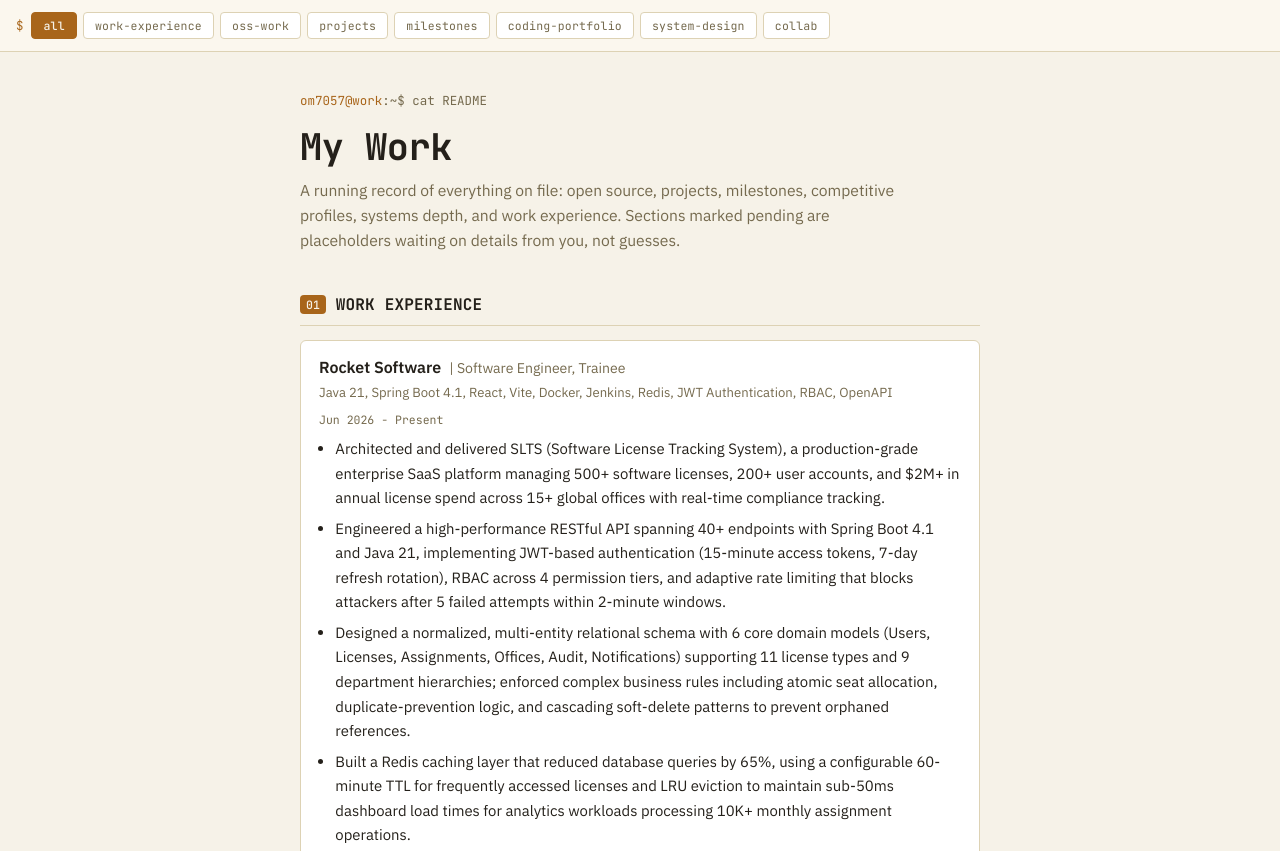
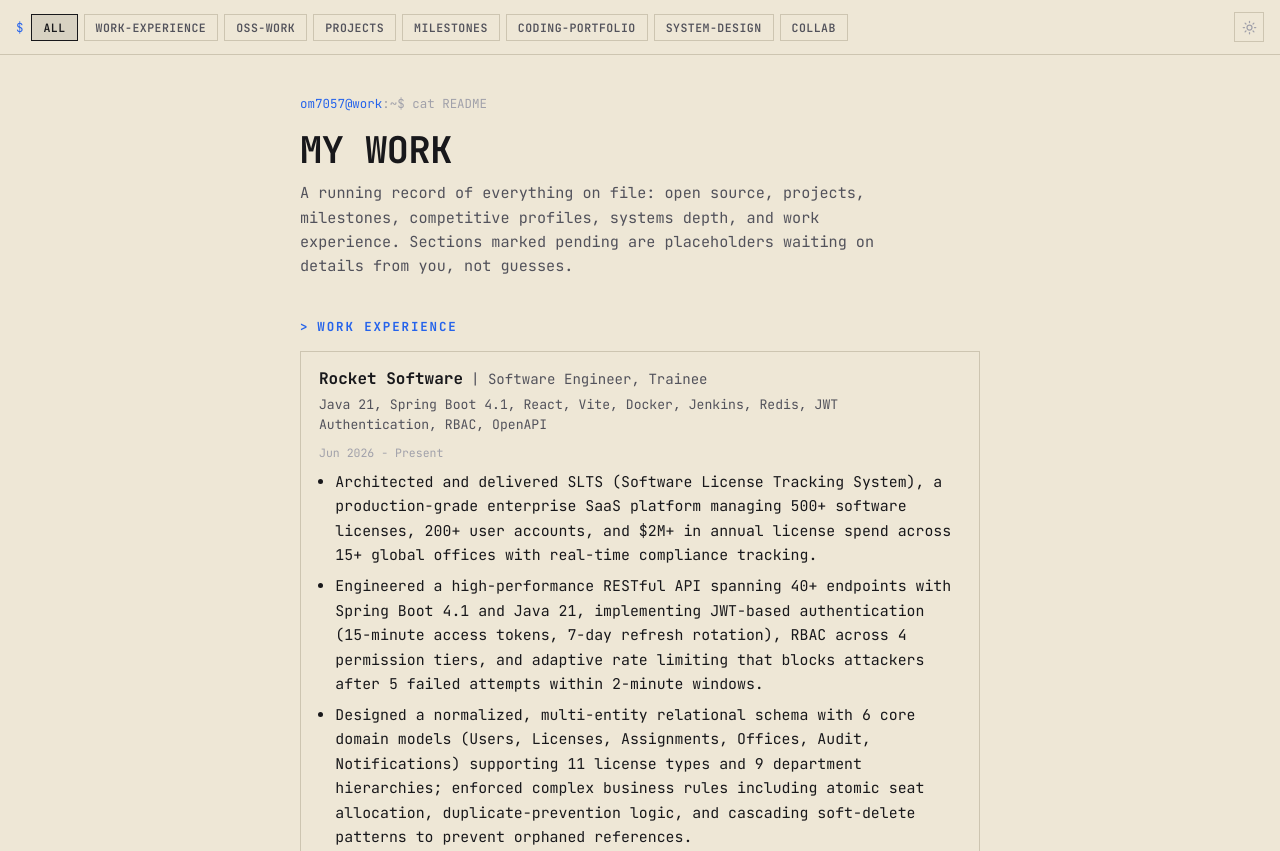
Before and after one commit to om7057/portfolio-info, a plain HTML site: page index.html in a window 1280 px wide. Shown: the top 851 px of the page. Drawn offline with Linux system fonts and the light colour scheme.

Commit message:
Match theme exactly to portfolio1's design system: colors, font, flat cards, and a real dark/light toggle

```diff
--- a/index.html
+++ b/index.html
@@ -4,63 +4,71 @@
 <meta charset="utf-8">
 <meta name="viewport" content="width=device-width, initial-scale=1">
 <meta name="description" content="A running record of Om Kulkarni's work: OSS contributions, projects, milestones, coding profiles, systems depth, and work experience. Backup reference site.">
+<script>
+  (function () {
+    try {
+      var stored = localStorage.getItem('theme');
+      var resolved = stored === 'light' || stored === 'dark'
+        ? stored
+        : (window.matchMedia('(prefers-color-scheme: light)').matches ? 'light' : 'dark');
+      document.documentElement.setAttribute('data-theme', resolved);
+    } catch (e) {}
+  })();
+</script>
 <title>My Work</title>
 <style>
   html, body { margin: 0; padding: 0; }
   img { max-width: 100%; }
   [hidden] { display: none !important; }
-
-  /* layout: a terminal/changelog reading, dark-first, amber phosphor accent on warm charcoal */
+  /* layout: matches the live portfolio's design system exactly - flat bordered cards,
+     single monospace typeface, neutral-tint active states, accent used sparingly */
   :root {
-    --bg: #120f0b;
-    --surface: #1a1611;
-    --surface-raised: #211b14;
-    --border: #3a311f;
-    --fg: #ece3d1;
-    --fg-muted: #8c7f64;
-    --accent: #e8a33d;
-    --accent-dim: #9c7a3a;
-    --accent-soft: #2e2311;
-    --danger: #d9705a;
-    --font-display: 'JetBrains Mono', 'IBM Plex Mono', monospace;
-    --font-body: 'IBM Plex Sans', -apple-system, sans-serif;
-    --font-mono: 'JetBrains Mono', 'IBM Plex Mono', monospace;
+    --bg: #0a0a0b;
+    --surface: #0a0a0b;
+    --dark: #121214;
+    --border: #26262a;
+    --fg: #e4e4e7;
+    --fg-secondary: #a1a1aa;
+    --fg-tertiary: #71717a;
+    --accent: #60a5fa;
+    --danger: #ef4444;
+    --font: 'JetBrains Mono', ui-monospace, monospace;
     color-scheme: dark;
   }
   @media (prefers-color-scheme: light) {
     :root:not([data-theme="dark"]) {
-      --bg: #f6f2e8;
-      --surface: #ffffff;
-      --surface-raised: #fbf7ee;
-      --border: #ddd2b4;
-      --fg: #24201a;
-      --fg-muted: #756a4e;
-      --accent: #a8651a;
-      --accent-dim: #b98a4c;
-      --accent-soft: #f0e3c4;
-      --danger: #b0442f;
+      --bg: #eee7d6;
+      --surface: #eee7d6;
+      --dark: #e3dbc7;
+      --border: #cdc5b1;
+      --fg: #18181b;
+      --fg-secondary: #52525b;
+      --fg-tertiary: #a1a1aa;
+      --accent: #2563eb;
+      --danger: #dc2626;
       color-scheme: light;
     }
   }
   :root[data-theme="light"] {
-    --bg: #f6f2e8;
-    --surface: #ffffff;
-    --surface-raised: #fbf7ee;
-    --border: #ddd2b4;
-    --fg: #24201a;
-    --fg-muted: #756a4e;
-    --accent: #a8651a;
-    --accent-dim: #b98a4c;
-    --accent-soft: #f0e3c4;
-    --danger: #b0442f;
+    --bg: #eee7d6;
+    --surface: #eee7d6;
+    --dark: #e3dbc7;
+    --border: #cdc5b1;
+    --fg: #18181b;
+    --fg-secondary: #52525b;
+    --fg-tertiary: #a1a1aa;
+    --accent: #2563eb;
+    --danger: #dc2626;
     color-scheme: light;
   }
+  /* legacy aliases so every component below keeps working under the new tokens */
+  :root { --fg-muted: var(--fg-secondary); --accent-soft: color-mix(in srgb, var(--accent) 14%, transparent); }
 
   * { box-sizing: border-box; }
   body {
     background: var(--bg);
     color: var(--fg);
-    font-family: var(--font-body);
+    font-family: var(--font);
     padding-inline: 16px;
     padding-block: 48px;
   }
@@ -72,15 +80,16 @@
     margin-bottom: 40px;
   }
   .eyebrow {
-    font-family: var(--font-mono);
+    font-family: var(--font);
     font-size: 0.78rem;
-    color: var(--fg-muted);
+    color: var(--fg-tertiary);
   }
   .eyebrow .path { color: var(--accent); }
   h1 {
-    font-family: var(--font-display);
+    font-family: var(--font);
     font-size: clamp(1.7rem, 5vw, 2.3rem);
     font-weight: 700;
+    text-transform: uppercase;
     letter-spacing: -0.01em;
     margin: 0.35em 0 0.2em;
     text-wrap: balance;
@@ -96,40 +105,31 @@
   }
   @keyframes blink { 50% { opacity: 0; } }
   .sub {
-    color: var(--fg-muted);
-    font-size: 0.98rem;
+    color: var(--fg-secondary);
+    font-size: 0.95rem;
     max-width: 65ch;
   }
   section {
     margin-bottom: 36px;
   }
   h2 {
-    font-family: var(--font-display);
-    font-size: 1rem;
+    font-family: var(--font);
+    font-size: 0.78rem;
     font-weight: 700;
-    letter-spacing: 0.01em;
-    margin: 0 0 14px;
-    padding-bottom: 10px;
-    border-bottom: 1px solid var(--border);
+    letter-spacing: 0.15em;
+    margin: 0 0 16px;
     display: flex;
     align-items: center;
-    gap: 10px;
+    gap: 8px;
     text-transform: uppercase;
-  }
-  h2 .n {
-    font-family: var(--font-mono);
-    font-size: 0.72rem;
-    font-weight: 500;
-    color: var(--bg);
-    background: var(--accent);
-    border-radius: 4px;
-    padding: 2px 6px;
-    letter-spacing: 0;
-  }
+    color: var(--accent);
+  }
+  h2::before { content: '>'; }
+  h2 .n { display: none; }
   .card {
     background: var(--surface);
     border: 1px solid var(--border);
-    border-radius: 6px;
+    border-radius: 0;
     padding: 18px 20px;
   }
   p { line-height: 1.6; margin: 0 0 10px; }
@@ -144,46 +144,49 @@
   .tags {
     display: flex;
     flex-wrap: wrap;
-    gap: 6px;
+    gap: 10px;
     margin-top: 14px;
   }
   .tag {
-    font-family: var(--font-mono);
-    font-size: 0.72rem;
-    background: var(--accent-soft);
-    color: var(--accent);
-    padding: 3px 9px;
-    border-radius: 4px;
-    border: 1px solid var(--border);
-  }
-  .muted { color: var(--fg-muted); font-size: 0.92rem; }
+    font-family: var(--font);
+    font-size: 0.78rem;
+    color: var(--fg-secondary);
+  }
+  .tag::before { content: '[ '; color: var(--fg-tertiary); }
+  .tag::after { content: ' ]'; color: var(--fg-tertiary); }
+  .muted { color: var(--fg-secondary); font-size: 0.92rem; }
   .pending {
     display: inline-block;
-    font-family: var(--font-mono);
+    font-family: var(--font);
     font-size: 0.7rem;
     letter-spacing: 0.03em;
-    color: var(--fg-muted);
+    color: var(--fg-tertiary);
     border: 1px dashed var(--border);
-    border-radius: 6px;
     padding: 2px 7px;
     margin-top: 10px;
   }
-  a { color: var(--accent); text-decoration: underline; text-decoration-color: var(--border); text-underline-offset: 2px; }
+  a {
+    color: var(--accent);
+    text-decoration-line: underline;
+    text-decoration-style: dashed;
+    text-decoration-color: color-mix(in srgb, var(--accent) 50%, transparent);
+    text-underline-offset: 3px;
+  }
   a:hover { text-decoration-color: var(--accent); }
   footer {
     margin-top: 40px;
     padding-top: 20px;
     border-top: 1px solid var(--border);
-    font-family: var(--font-mono);
+    font-family: var(--font);
     font-size: 0.78rem;
-    color: var(--fg-muted);
+    color: var(--fg-tertiary);
   }
 
   nav.toc {
     position: sticky;
     top: env(safe-area-inset-top, 0px);
     z-index: 10;
-    background: var(--surface-raised);
+    background: var(--bg);
     border-bottom: 1px solid var(--border);
     margin: -48px -16px 40px;
     padding: 12px 16px;
@@ -195,7 +198,7 @@
   }
   nav.toc::before {
     content: '$';
-    font-family: var(--font-mono);
+    font-family: var(--font);
     font-size: 0.78rem;
     color: var(--accent);
     flex: 0 0 auto;
@@ -203,37 +206,56 @@
   }
   nav.toc a {
     flex: 0 0 auto;
-    font-family: var(--font-mono);
+    font-family: var(--font);
     font-size: 0.72rem;
-    letter-spacing: 0.02em;
+    font-weight: 600;
+    letter-spacing: 0.04em;
+    text-transform: uppercase;
     text-decoration: none;
-    color: var(--fg-muted);
-    background: var(--surface);
+    color: var(--fg-secondary);
+    background: transparent;
     border: 1px solid var(--border);
-    border-radius: 4px;
     padding: 5px 11px;
     white-space: nowrap;
+    transition: border-color 0.15s ease, color 0.15s ease;
   }
   nav.toc a:hover,
   nav.toc a:focus-visible {
-    color: var(--accent);
-    border-color: var(--accent);
+    color: var(--fg);
+    border-color: color-mix(in srgb, var(--fg) 40%, var(--border));
   }
   nav.toc a.active {
-    color: var(--bg);
-    background: var(--accent);
-    border-color: var(--accent);
-    font-weight: 500;
-  }
+    color: var(--fg);
+    background: color-mix(in srgb, var(--fg) 10%, transparent);
+    border-color: var(--fg);
+  }
+  #theme-toggle {
+    margin-left: auto;
+    flex: 0 0 auto;
+    display: inline-flex;
+    align-items: center;
+    justify-content: center;
+    width: 30px;
+    height: 30px;
+    border: 1px solid var(--border);
+    background: transparent;
+    color: var(--fg-tertiary);
+    cursor: pointer;
+    transition: border-color 0.15s ease, color 0.15s ease;
+  }
+  #theme-toggle:hover { border-color: color-mix(in srgb, var(--fg) 40%, var(--border)); color: var(--fg); }
+  #theme-toggle svg { width: 15px; height: 15px; }
   section { scroll-margin-top: calc(56px + env(safe-area-inset-top, 0px)); }
 
   .project {
     border: 1px solid var(--border);
-    border-radius: 6px;
+    border-radius: 0;
     background: var(--surface);
     padding: 16px 18px;
     margin-bottom: 12px;
-  }
+    transition: border-color 0.15s ease;
+  }
+  .project:hover { border-color: color-mix(in srgb, var(--fg) 25%, var(--border)); }
   .project:last-child { margin-bottom: 0; }
   .project-head {
     display: flex;
@@ -242,12 +264,12 @@
     gap: 8px;
     margin-bottom: 6px;
   }
-  .project-title { font-weight: 600; font-size: 1rem; }
-  .project-type { color: var(--fg-muted); font-size: 0.88rem; }
+  .project-title { font-weight: 700; font-size: 1rem; }
+  .project-type { color: var(--fg-secondary); font-size: 0.88rem; }
   .project-meta {
-    font-family: var(--font-mono);
+    font-family: var(--font);
     font-size: 0.72rem;
-    color: var(--fg-muted);
+    color: var(--fg-tertiary);
     display: flex;
     flex-wrap: wrap;
     gap: 4px 14px;
@@ -255,7 +277,7 @@
   }
   .project-stack {
     font-size: 0.82rem;
-    color: var(--fg-muted);
+    color: var(--fg-secondary);
     margin-bottom: 10px;
     line-height: 1.5;
   }
@@ -269,30 +291,27 @@
   }
   .stat {
     border: 1px solid var(--border);
-    border-radius: 4px;
     padding: 8px 10px;
-    background: var(--bg);
+    background: var(--dark);
   }
   code {
-    font-family: var(--font-mono);
+    font-family: var(--font);
     font-size: 0.9em;
-    background: var(--accent-soft);
     color: var(--accent);
-    padding: 1px 5px;
-    border-radius: 3px;
+    padding: 1px 3px;
   }
 
   .oss-category { margin-bottom: 26px; }
   .oss-category:last-child { margin-bottom: 0; }
   .oss-category-title {
-    font-family: var(--font-mono);
+    font-family: var(--font);
     font-size: 0.92rem;
     font-weight: 700;
-    color: var(--accent);
+    color: var(--fg);
     margin: 0 0 6px;
   }
   .oss-category-summary {
-    color: var(--fg-muted);
+    color: var(--fg-secondary);
     font-size: 0.88rem;
     line-height: 1.55;
     margin: 0 0 12px;
@@ -313,20 +332,21 @@
   .oss-item-repo {
     display: inline-flex;
     align-items: center;
-    font-family: var(--font-mono);
+    font-family: var(--font);
     font-size: 0.68rem;
     font-weight: 600;
     letter-spacing: 0.08em;
     text-transform: uppercase;
-    color: var(--fg-muted);
+    color: var(--fg-secondary);
     border: 1px solid var(--border);
     padding: 3px 7px;
     margin-bottom: 8px;
   }
-  .oss-item-title { display: block; font-weight: 600; font-size: 0.95rem; }
+  .oss-item-title { display: block; font-weight: 700; font-size: 0.95rem; }
   .oss-item-links {
-    font-family: var(--font-mono);
+    font-family: var(--font);
     font-size: 0.68rem;
+    font-weight: 600;
     text-transform: uppercase;
     letter-spacing: 0.06em;
     display: flex;
@@ -337,7 +357,7 @@
     border: 1px solid var(--border);
     padding: 3px 7px;
     text-decoration: none;
-    color: var(--fg-muted);
+    color: var(--fg-tertiary);
   }
   .oss-item-links a:hover { border-color: var(--accent); color: var(--accent); }
   .oss-item ul { font-size: 0.88rem; }
@@ -349,25 +369,26 @@
     margin-bottom: 18px;
   }
   .oss-nav button {
-    font-family: var(--font-mono);
+    font-family: var(--font);
     font-size: 0.68rem;
     font-weight: 600;
     letter-spacing: 0.04em;
     text-transform: uppercase;
-    color: var(--fg-muted);
-    background: var(--surface);
+    color: var(--fg-secondary);
+    background: transparent;
     border: 2px solid var(--border);
     border-radius: 0;
     padding: 7px 12px;
     cursor: pointer;
+    transition: border-color 0.15s ease, color 0.15s ease;
   }
   .oss-nav button:hover { color: var(--fg); border-color: color-mix(in srgb, var(--fg) 35%, var(--border)); }
   .oss-nav button.active {
     color: var(--fg);
-    background: var(--accent-soft);
-    border-color: var(--accent);
-  }
-  .oss-nav .count { color: var(--fg-muted); text-transform: none; letter-spacing: 0; font-weight: 400; }
+    background: color-mix(in srgb, var(--fg) 10%, transparent);
+    border-color: var(--fg);
+  }
+  .oss-nav .count { color: var(--fg-tertiary); text-transform: none; letter-spacing: 0; font-weight: 400; }
   .oss-project { display: flex; flex-direction: column; gap: 8px; }
   .oss-project-btn .arrow {
     display: inline-block;
@@ -377,8 +398,8 @@
   .oss-project-btn[aria-expanded="true"] .arrow { transform: rotate(90deg); }
   .oss-project-btn[aria-expanded="true"] {
     color: var(--fg);
-    background: var(--accent-soft);
-    border-color: var(--accent);
+    background: color-mix(in srgb, var(--fg) 10%, transparent);
+    border-color: var(--fg);
   }
   .oss-subrepos {
     display: flex;
@@ -389,20 +410,20 @@
     margin-left: 6px;
   }
   .stat-value {
-    font-family: var(--font-mono);
+    font-family: var(--font);
     font-variant-numeric: tabular-nums;
     font-size: 1.05rem;
-    font-weight: 500;
+    font-weight: 700;
     color: var(--accent);
   }
   .stat-label {
     font-size: 0.72rem;
-    color: var(--fg-muted);
+    color: var(--fg-tertiary);
     margin-top: 2px;
   }
 </style>
 
-<link rel="stylesheet" href="https://fonts.googleapis.com/css2?family=JetBrains+Mono:wght@400;500;700&family=IBM+Plex+Sans:wght@400;500;600&display=swap">
+<link rel="stylesheet" href="https://fonts.googleapis.com/css2?family=JetBrains+Mono:wght@400;500;600;700;800&display=swap">
 </head>
 <body>
 
@@ -415,6 +436,10 @@
   <a href="#coding-portfolio">coding-portfolio</a>
   <a href="#system-design">system-design</a>
   <a href="#collab">collab</a>
+  <button type="button" id="theme-toggle" aria-label="Switch theme">
+    <svg id="icon-sun" xmlns="http://www.w3.org/2000/svg" viewBox="0 0 24 24" fill="none" stroke="currentColor" stroke-width="2" stroke-linecap="round" stroke-linejoin="round"><circle cx="12" cy="12" r="4"></circle><path d="M12 2v2M12 20v2M4.93 4.93l1.41 1.41M17.66 17.66l1.41 1.41M2 12h2M20 12h2M6.34 17.66l-1.41 1.41M19.07 4.93l-1.41 1.41"></path></svg>
+    <svg id="icon-moon" xmlns="http://www.w3.org/2000/svg" viewBox="0 0 24 24" fill="none" stroke="currentColor" stroke-width="2" stroke-linecap="round" stroke-linejoin="round" hidden><path d="M21 12.79A9 9 0 1 1 11.21 3 7 7 0 0 0 21 12.79z"></path></svg>
+  </button>
 </nav>
 
 <main>
@@ -1618,6 +1643,32 @@
 <script>
   (function () {
     try {
+      var toggle = document.getElementById('theme-toggle');
+      var sunIcon = document.getElementById('icon-sun');
+      var moonIcon = document.getElementById('icon-moon');
+      if (!toggle) return;
+
+      function sync() {
+        var isDark = document.documentElement.getAttribute('data-theme') !== 'light';
+        sunIcon.hidden = !isDark;
+        moonIcon.hidden = isDark;
+        toggle.setAttribute('aria-label', isDark ? 'Switch to light mode' : 'Switch to dark mode');
+      }
+
+      toggle.addEventListener('click', function () {
+        var isDark = document.documentElement.getAttribute('data-theme') !== 'light';
+        var next = isDark ? 'light' : 'dark';
+        document.documentElement.setAttribute('data-theme', next);
+        try { localStorage.setItem('theme', next); } catch (e) {}
+        sync();
+      });
+
+      sync();
+    } catch (e) {}
+  })();
+
+  (function () {
+    try {
       var sections = Array.prototype.slice.call(document.querySelectorAll('main > section[id]'));
       var links = Array.prototype.slice.call(document.querySelectorAll('nav.toc a'));
       var ids = sections.map(function (s) { return s.id; });
```
